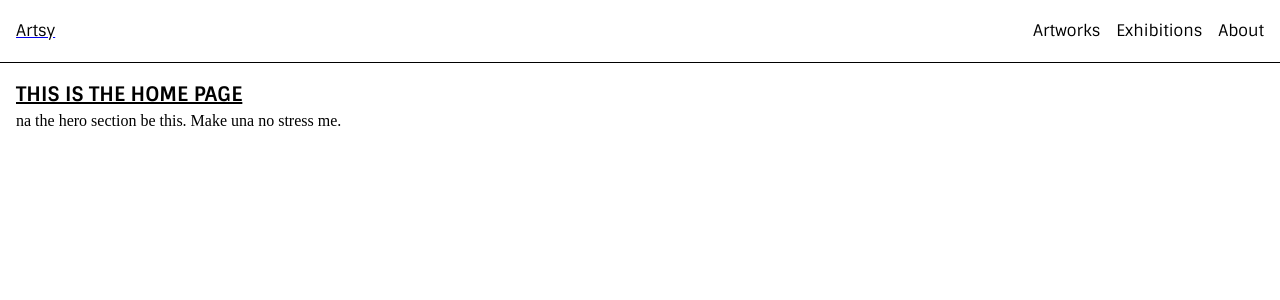
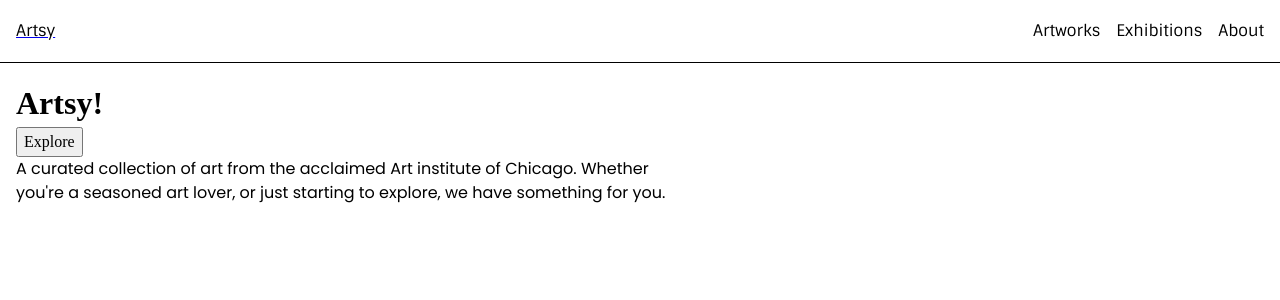
Before and after one commit to Barry-san/art-gallery, a React (Vite) app: page / in a window 1280 px wide. Shown: the top 300 px of the page. Built offline with nearby package versions, Linux system fonts and the light colour scheme.

Commit message:
added features to pages

```diff
--- a/src/pages/artworks.jsx
+++ b/src/pages/artworks.jsx
@@ -24,7 +24,8 @@ function Artworks() {
               <div>
                 <div className="art_box">
                   <p className="title">
-                    {elem.title} <em>by</em> <span>{elem.artist_title}</span>
+                    {elem.title} <em>by</em>{" "}
+                    <span className="artist_name">{elem.artist_title}</span>
                   </p>
                   <p className="category"> {elem.artwork_type_title}</p>
                 </div>
--- a/src/pages/exhibitons.jsx
+++ b/src/pages/exhibitons.jsx
@@ -2,7 +2,6 @@ import React from "react";
 import Error from "../components/error";
 import Loader from "../components/loader";
 import { useFetch } from "../hooks/useFetch";
-import { ReactDOM } from "react-dom";
 
 function Exhibitions() {
   const { data, error, loading } = useFetch("exhibitions");
--- a/src/pages/home.jsx
+++ b/src/pages/home.jsx
@@ -1,12 +1,21 @@
+import { redirect } from "react-router-dom";
+
 function Home() {
+  function handleClick() {
+    redirect("/artworks");
+  }
   return (
     <div className="home">
-      <h1 className="title">This is the home page</h1>
-      <div className="hero">
-        na the hero section be this. Make una no stress me.
-      </div>
+      <h1>Artsy!</h1>
+      <button className="explore-btn" onClick={handleClick}>
+        Explore
+      </button>
       <div className="description">
-        <h1></h1>
+        <p>
+          A curated collection of art from the acclaimed Art institute of
+          Chicago. Whether you're a seasoned art lover, or just starting to
+          explore, we have something for you.
+        </p>
       </div>
     </div>
   );
```
